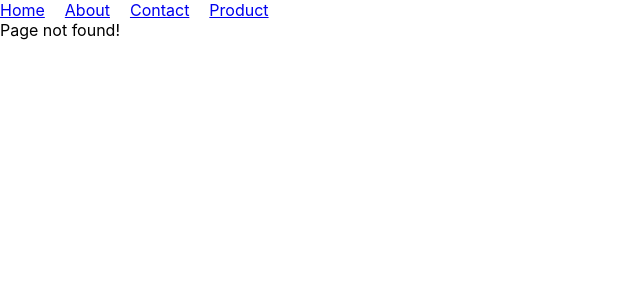
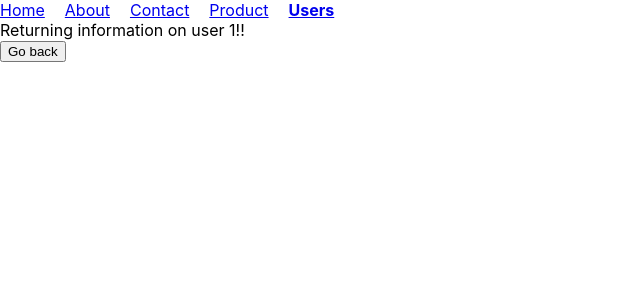
Before and after one commit to 0xfps/react-tutorial, a React (Create React App) app: page /users/1 in a window 1280 px wide. Before the commit this address had no page. Shown: the top 300 px of the page, without its empty margins (0-640 px from the left). Built offline with nearby package versions, Linux system fonts and the light colour scheme.

Commit message:
✨ Dynamic routes.

```diff
--- a/src/App.tsx
+++ b/src/App.tsx
@@ -9,6 +9,8 @@ import NoMatch from "./components/routes/NoMatch"
 import Products from "./components/routes/Products"
 import New from "./components/routes/products/New"
 import Featured from "./components/routes/products/Featured"
+import Users from "./components/routes/Users"
+import UserDetails from "./components/routes/UserDetails"
 
 export const MyContext = createContext("")
 
@@ -38,6 +40,8 @@ const App = () => {
                     <Route path="featured" element={<Featured />} />
                     <Route path="new" element={<New />} />
                 </Route>
+                <Route path="/users" element={<Users />} />
+                <Route path="/users/:userId" element={<UserDetails />} />
                 {/* "*"" Matches is no other route match the passed route. */}
                 <Route path="*" element={<NoMatch />} />
             </Routes>
--- a/src/components/Navbar.tsx
+++ b/src/components/Navbar.tsx
@@ -25,6 +25,9 @@ const Navbar = () => {
             <NavLink to="/products" style={navLinkStyles}>
                 Product
             </NavLink>
+            <NavLink to="/users" style={navLinkStyles}>
+                Users
+            </NavLink>
             {/*
                 To navigate to external links, use <a></a>.
             */}
--- /dev/null
+++ b/src/components/routes/UserDetails.tsx
@@ -0,0 +1,17 @@
+import { useNavigate, useParams } from "react-router-dom"
+
+const UserDetails = () => {
+    const navigate = useNavigate()
+    const { userId } = useParams()
+
+    return (
+        <>
+            <div>
+                Returning information on user {userId}!!
+            </div>
+            <button onClick={() => navigate(-1)}>Go back</button>
+        </>
+    )
+}
+
+export default UserDetails
--- /dev/null
+++ b/src/components/routes/Users.tsx
@@ -0,0 +1,19 @@
+import { useNavigate } from "react-router-dom"
+
+const Users = () => {
+    const navigate = useNavigate()
+
+    const navigateTo = (to: string) => {
+        navigate(`${to}`)
+    }
+
+    return (
+        <>
+            <span onClick={() => navigateTo("1")}>User 1</span><br />
+            <span onClick={() => navigateTo("2")}>User 2</span><br />
+            <span onClick={() => navigateTo("3")}>User 3</span><br />
+        </>
+    )
+}
+
+export default Users
```
